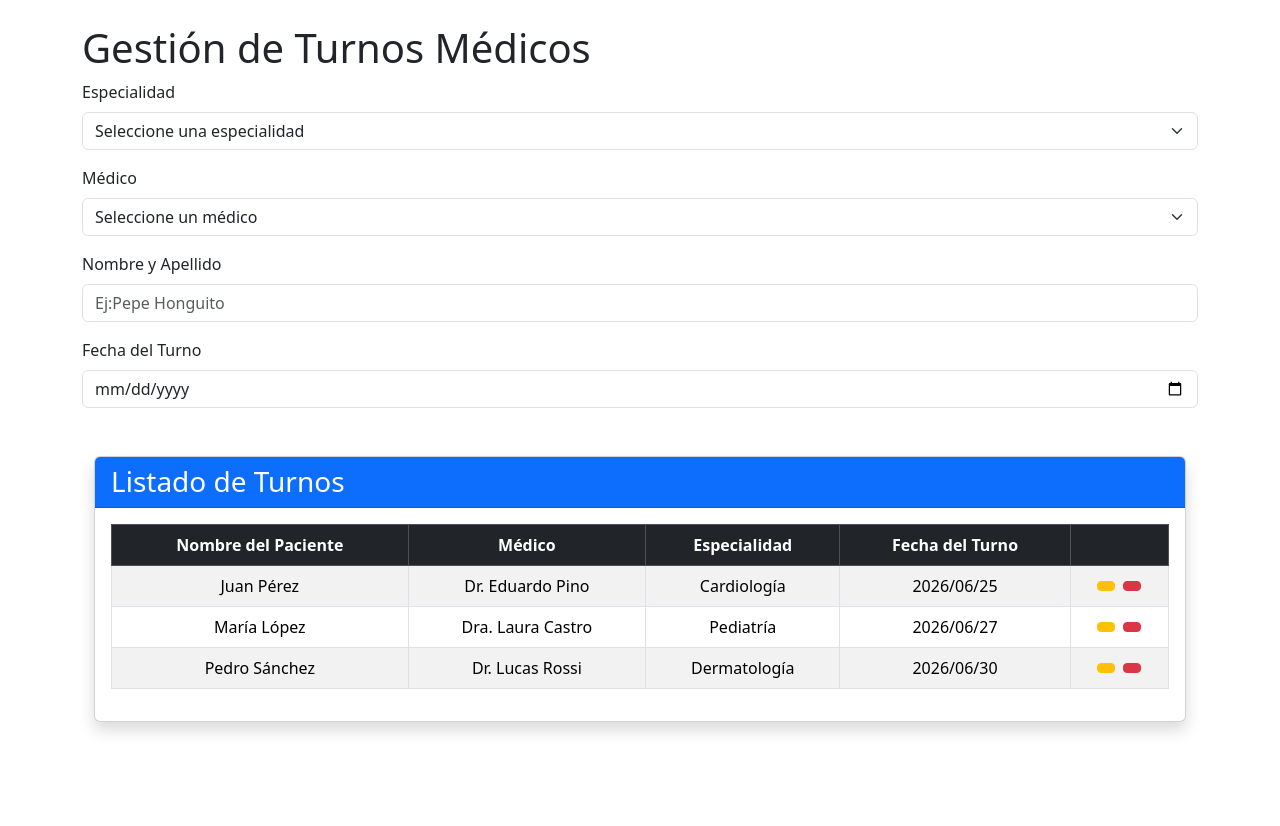
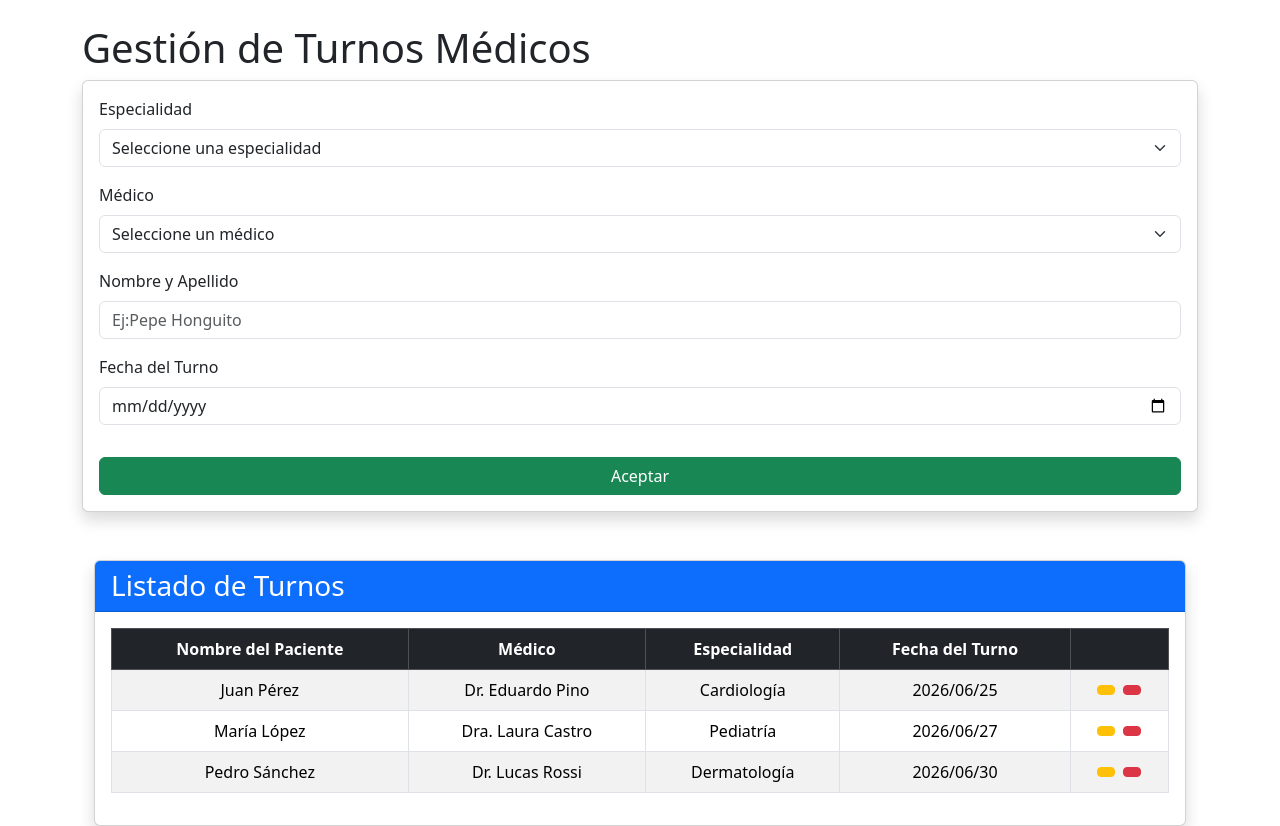
Before and after one commit to DanteCesca/Proyecto-Final, a React (Vite) app: page / in a window 1280 px wide. Before the commit the page ends 800 px from the top, so only its background shows below. Built offline with nearby package versions, Linux system fonts and the light colour scheme.

Commit message:
Boton Aceptar

```diff
--- a/src/App.jsx
+++ b/src/App.jsx
@@ -1,5 +1,5 @@
 import "./Styles/App.css";
-import Forma from "./Componentes/Form";
+import Form from "./Componentes/Form";
 import Tabla from "./Componentes/Tabla";
 
 function App() {
@@ -7,7 +7,7 @@ function App() {
     <div className="container mt-4">
       <h1>Gestión de Turnos Médicos</h1>
 
-      <Forma />
+      <Form />
 
       <Tabla />
     </div>
--- /dev/null
+++ b/src/Componentes/BotonAgregar.jsx
@@ -0,0 +1,13 @@
+const BotonAgregar = ({ isEditing }) => {
+
+  const texto = isEditing ? "Aceptar" : "Agregar";
+  const estilo = isEditing ? "btn btn-success w-100" : "btn btn-primary w-100";
+
+  return (
+    <button type="submit" className={estilo}>
+      {texto}
+    </button>
+  );
+};
+
+export default BotonAgregar;
--- a/src/Componentes/Form.jsx
+++ b/src/Componentes/Form.jsx
@@ -1,17 +1,55 @@
 // src/Componentes/Forma.jsx
-import { useState } from "react";
+import { useState, useEffect } from "react";
 import Especialidades from "./Especialidades";
 import Medicos from "./Medicos";
 import PacienteInput from "./Pacientes";
 import FechaTurno from "./FechaTurno";
+import BotonAgregar from "./BotonAgregar";
 
-function Form() {
+function Form({ createData, updateData, dataToEdit, setDataToEdit }) {
   const [especialidad, setEspecialidad] = useState("");
   const [nombrePaciente, setNombrePaciente] = useState("");
   const [fecha, setFecha] = useState("");
 
+    useEffect(() => {
+    if (dataToEdit) {
+      setNombrePaciente(dataToEdit.nombre);
+      setEspecialidad(dataToEdit.especialidad);
+      setFecha(dataToEdit.fecha);
+    } else {
+      handleReset();
+    }
+  }, [dataToEdit]);
+
+  const handleReset = () => {
+    setEspecialidad("");
+    setNombrePaciente("");
+    setFecha("");
+    if(setDataToEdit) setDataToEdit(null);
+   };
+
+  const handleSubmit = (e) => {
+    e.preventDefault();
+
+    const nuevoTurno = {
+      nombre: nombrePaciente,
+      especialidad: especialidad,
+      fecha: fecha,
+      id: dataToEdit ? dataToEdit.id : Date.now()
+    };
+
+    if (dataToEdit) {
+      updateData(nuevoTurno);
+    } else {
+      createData(nuevoTurno);
+    }
+
+    handleReset();
+  };
+
+
   return (
-    <>
+     <form className="card p-3 shadow" onSubmit={handleSubmit}>
       <Especialidades
         especialidadSeleccionada={especialidad}
         onEspecialidadChange={setEspecialidad}
@@ -30,7 +68,12 @@ function Form() {
         fecha={fecha}
         onFechaChange={setFecha}
       />
-    </>
+
+      <div className="mt-3">
+        <BotonAgregar isEditing={dataToEdit !== null} />
+      </div>
+
+    </form>
   );
 }
 
```
